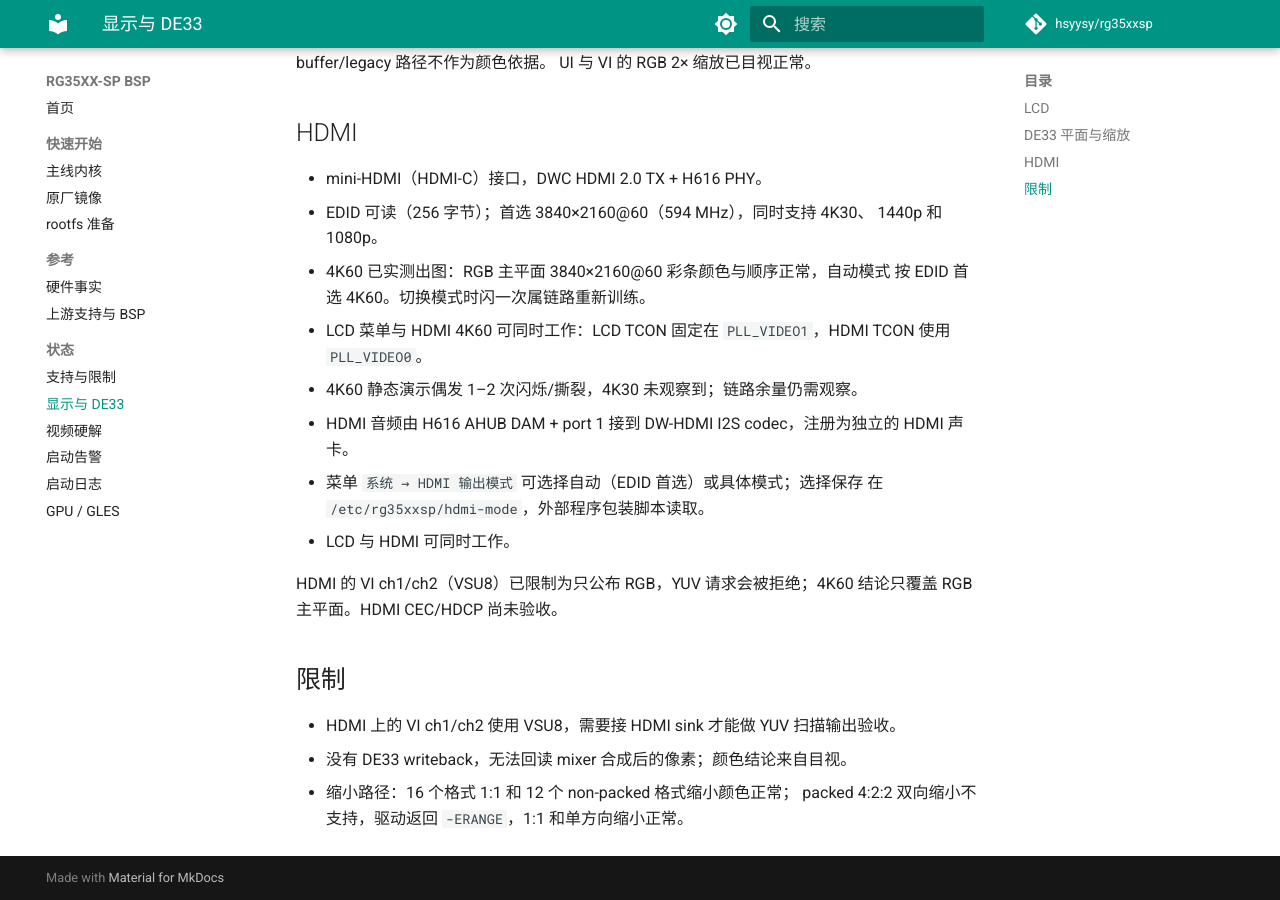
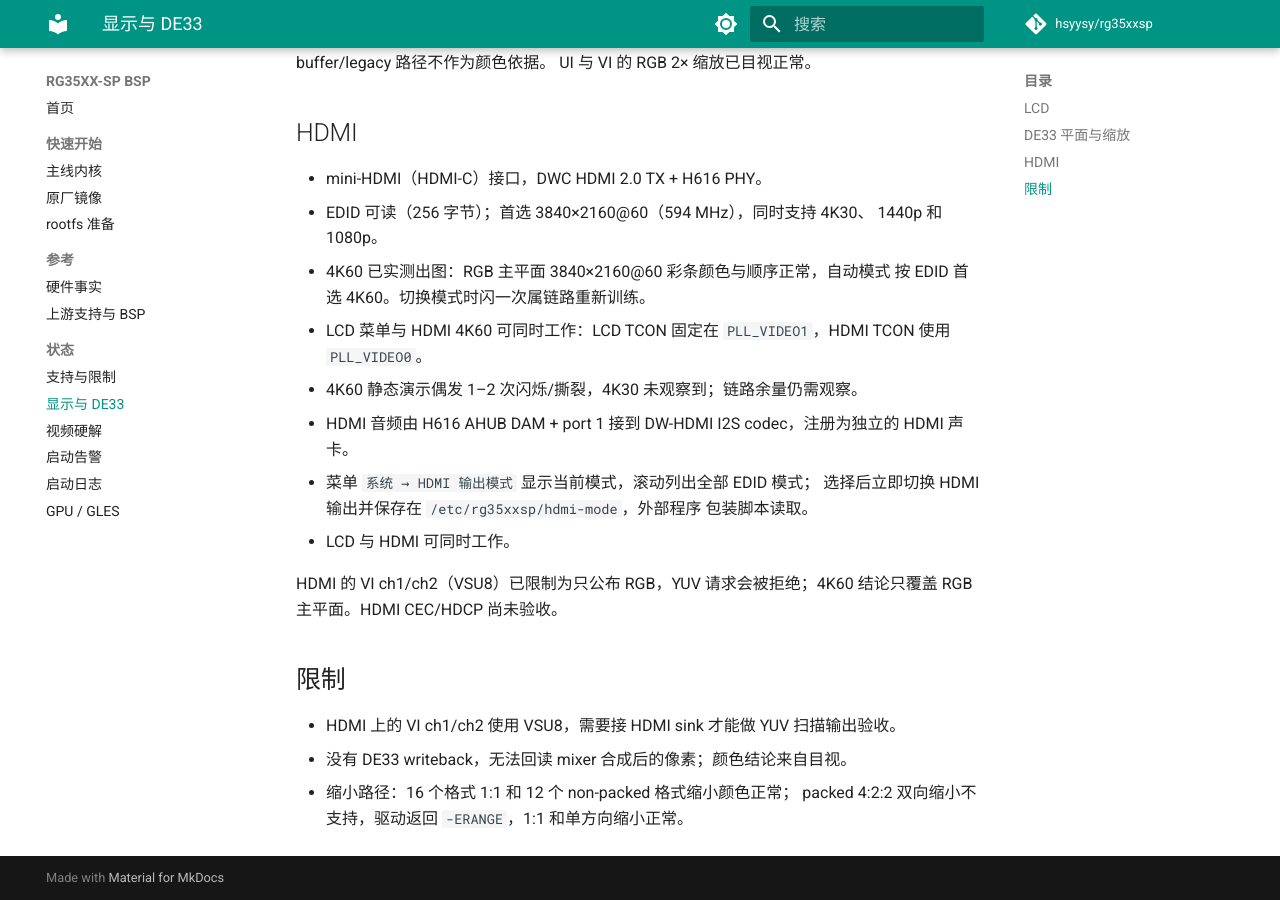
Before and after one commit to hsyysy/rg35xxsp, an MkDocs documentation site: the page built from docs/display.md, in a window 1280 px wide and 900 px high, scrolled down 926 px. Built offline with MkDocs 1.6.1 and Material for MkDocs 9.7.7, drawn with Linux system fonts in a browser that asks for light colours; comment, search, counter and statistics services are not loaded.

Commit message:
docs: HDMI mode picker shows current mode and applies at once

```diff
--- a/docs/display.md
+++ b/docs/display.md
@@ -46,8 +46,9 @@ UI 与 VI 的 RGB 2× 缩放已目视正常。
 - 4K60 静态演示偶发 1–2 次闪烁/撕裂，4K30 未观察到；链路余量仍需观察。
 - HDMI 音频由 H616 AHUB DAM + port 1 接到 DW-HDMI I2S codec，注册为独立的
   HDMI 声卡。
-- 菜单 `系统 → HDMI 输出模式` 可选择自动（EDID 首选）或具体模式；选择保存
-  在 `/etc/rg35xxsp/hdmi-mode`，外部程序包装脚本读取。
+- 菜单 `系统 → HDMI 输出模式` 显示当前模式，滚动列出全部 EDID 模式；
+  选择后立即切换 HDMI 输出并保存在 `/etc/rg35xxsp/hdmi-mode`，外部程序
+  包装脚本读取。
 - LCD 与 HDMI 可同时工作。
 
 HDMI 的 VI ch1/ch2（VSU8）已限制为只公布 RGB，YUV 请求会被拒绝；4K60
```
Also changed, not shown: docs/status.md (+1 -1 lines).
